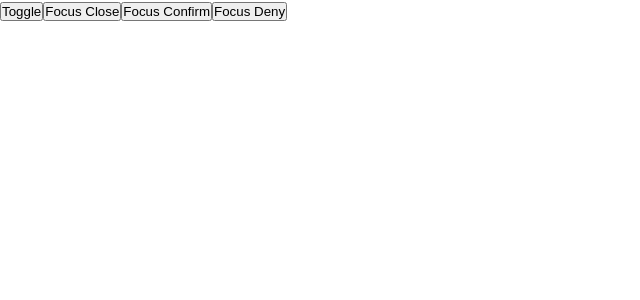
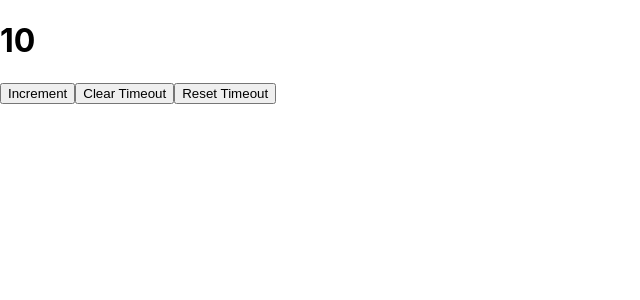
Before and after one commit to hunter850/react, a React (Vite) app: page / in a window 1280 px wide. Shown: the top 300 px of the page, without its empty margins (0-640 px from the left). Built offline with nearby package versions, Linux system fonts and the light colour scheme.

Commit message:
TryUseTimeout

```diff
--- a/src/App.jsx
+++ b/src/App.jsx
@@ -1,7 +1,7 @@
-import ExImperativeHandle from "./practice/49.ExImperativeHandle";
+import TryUseTimeout from "./practice/50.TryUseTimeout";
 const App = () => {
     const el = (
-        <ExImperativeHandle />
+        <TryUseTimeout />
     )
 
     return el;
```
